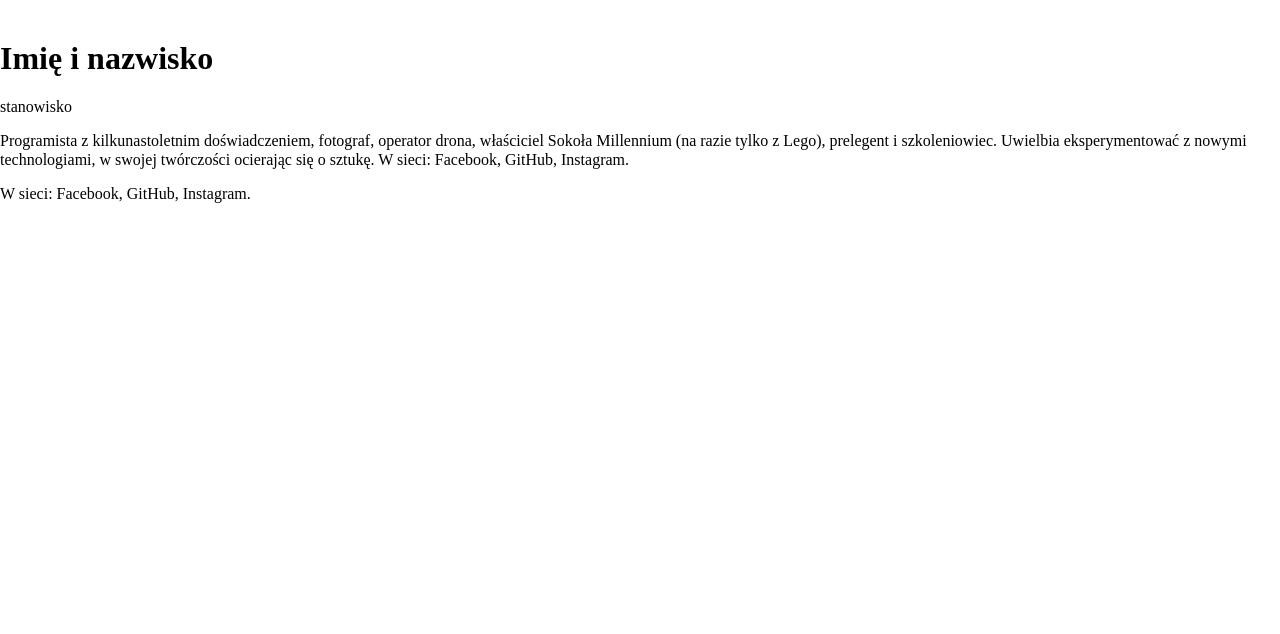
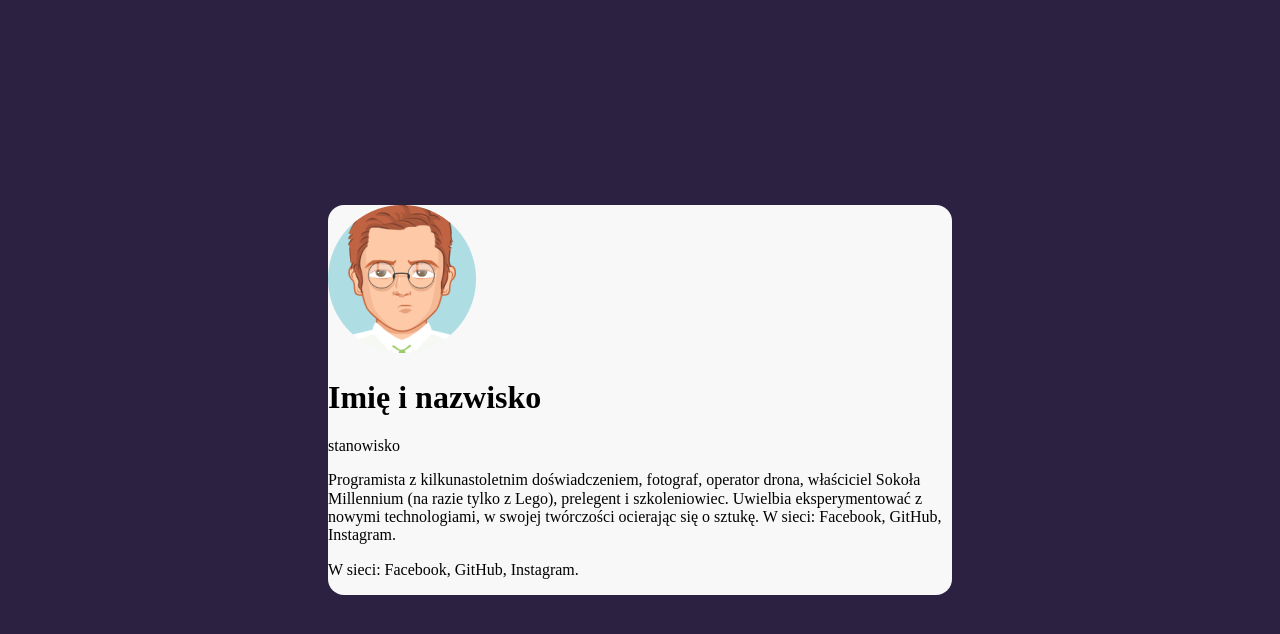
Before and after one commit to JakubLewan/bussiness-card, a plain HTML site: page index.html in a window 1280 px wide. Drawn offline with Linux system fonts and the light colour scheme.

Commit message:
main-box styling

```diff
--- a/index.html
+++ b/index.html
@@ -10,9 +10,9 @@
   </head>
 
   <body>
-    <main>
+    <main class="main">
       <article>
-        <img />
+        <img src="../IMG/avatar.png" alt="Zdjecie osoby"/>
         <header>
           <h1>Imię i nazwisko</h1>
           <p>stanowisko</p>
--- a/style.css
+++ b/style.css
@@ -0,0 +1,14 @@
+body {
+    background-color: #2C2141;
+    display: flex;
+    align-items: center;
+    justify-content: center;
+    min-height: 100vh;
+}
+
+.main {
+    background-color: #F8F8F8;
+    border-radius: 16px;
+    width: 624px;
+    margin: 16px;
+}
```
Also changed, not shown: IMG/avatar.png (added).
